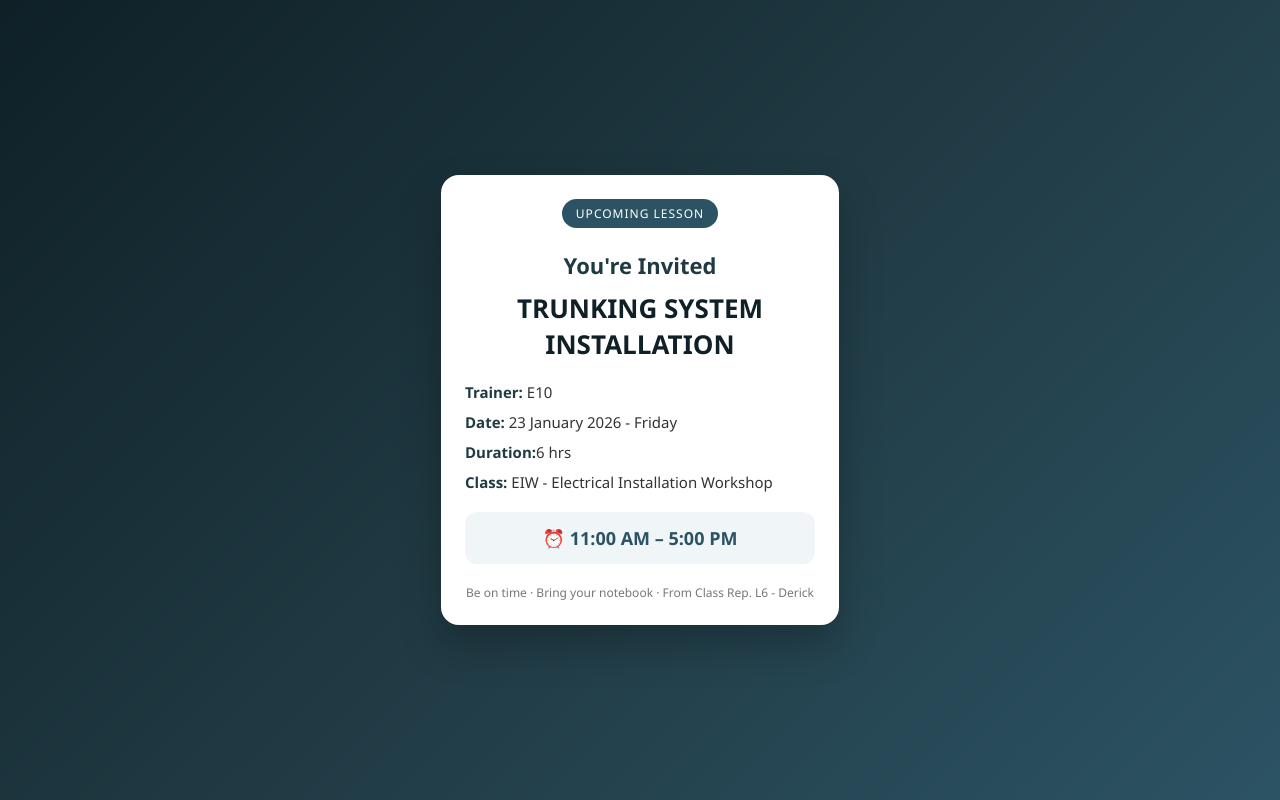
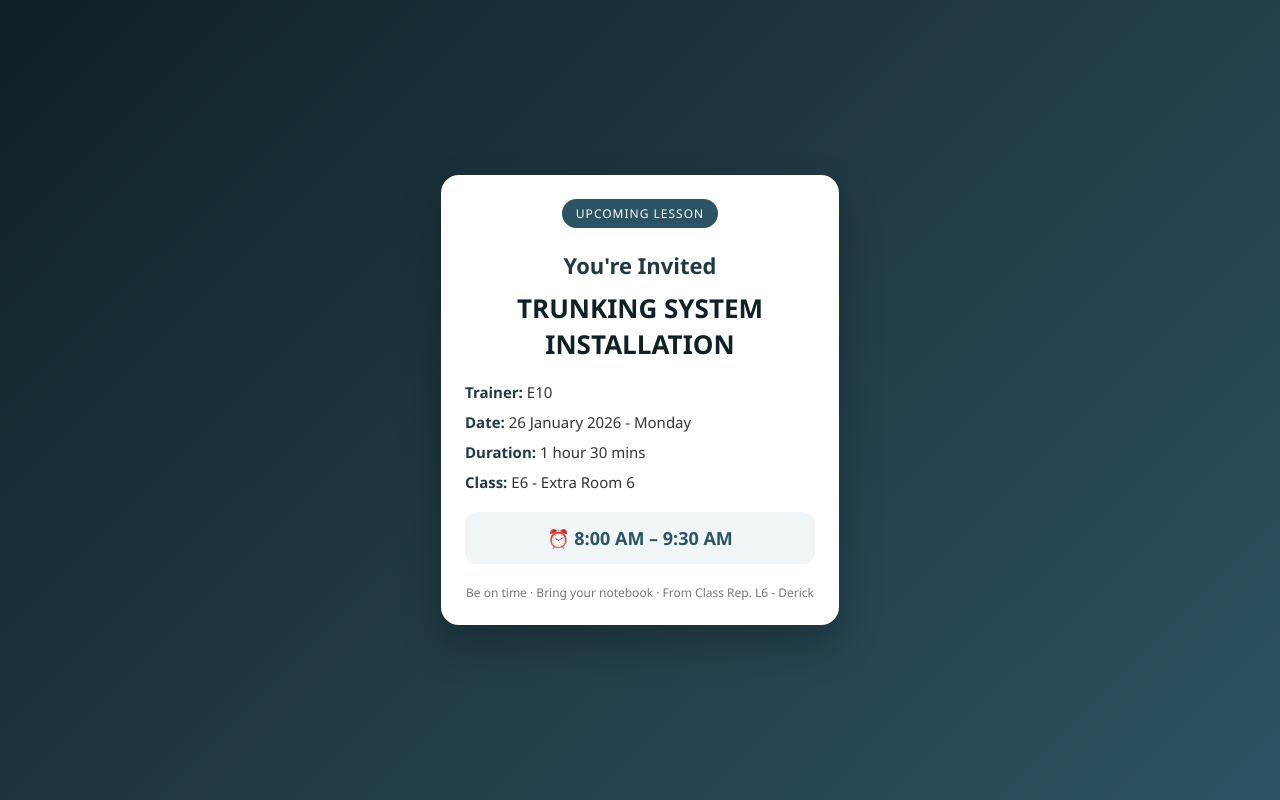
Before and after one commit to chirchirKR/eepl6, a plain HTML site: page index.html in a window 1280 px wide. Drawn offline with Linux system fonts and the light colour scheme.

Commit message:
Modify lesson details in index.html
Updated event details including date, duration, and class.

```diff
--- a/index.html
+++ b/index.html
@@ -1,11 +1,12 @@
 <!DOCTYPE html><html lang="en">
 <head>
+  <link rel="icon" href="https://files.catbox.moe/fgozk3.jpg"/>
   <script async src="https://pagead2.googlesyndication.com/pagead/js/adsbygoogle.js?client=ca-pub-4788575218174118"
      crossorigin="anonymous"></script>
   <meta charset="UTF-8" />
   <meta name="viewport" content="width=device-width, initial-scale=1.0" />
   <title>Lesson Announcement Poster</title>
-  <link rel="icon" href="./res/tknp.png"/>
+  <!--link rel="icon" href="./res/tknp.png"/-->
   <style>
     body {
       margin: 0;
@@ -96,13 +97,13 @@ h1 {
 
 <div class="info">
   <div><span class="label">Trainer:</span> E10</div>
-  <div><span class="label">Date:</span> 23 January 2026 - Friday</div>
-  <div><span class="label">Duration:</span>6 hrs</div>
-  <div><span class="label">Class:</span> EIW - Electrical Installation Workshop</div>
+  <div><span class="label">Date:</span> 26 January 2026 - Monday</div>
+  <div><span class="label">Duration:</span> 1 hour 30 mins</div>
+  <div><span class="label">Class:</span> E6 - Extra Room 6</div>
 </div>
 
 <div class="time-box">
-  ⏰ 11:00 AM – 5:00 PM
+  ⏰ 8:00 AM – 9:30 AM
 </div>
 
 <div class="footer">
```
